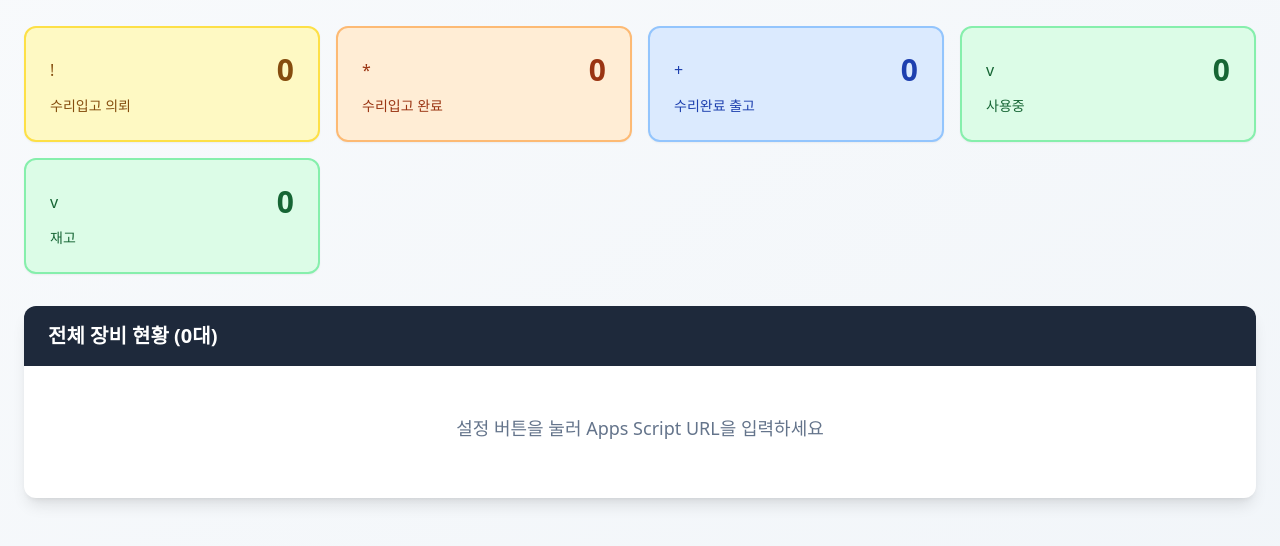
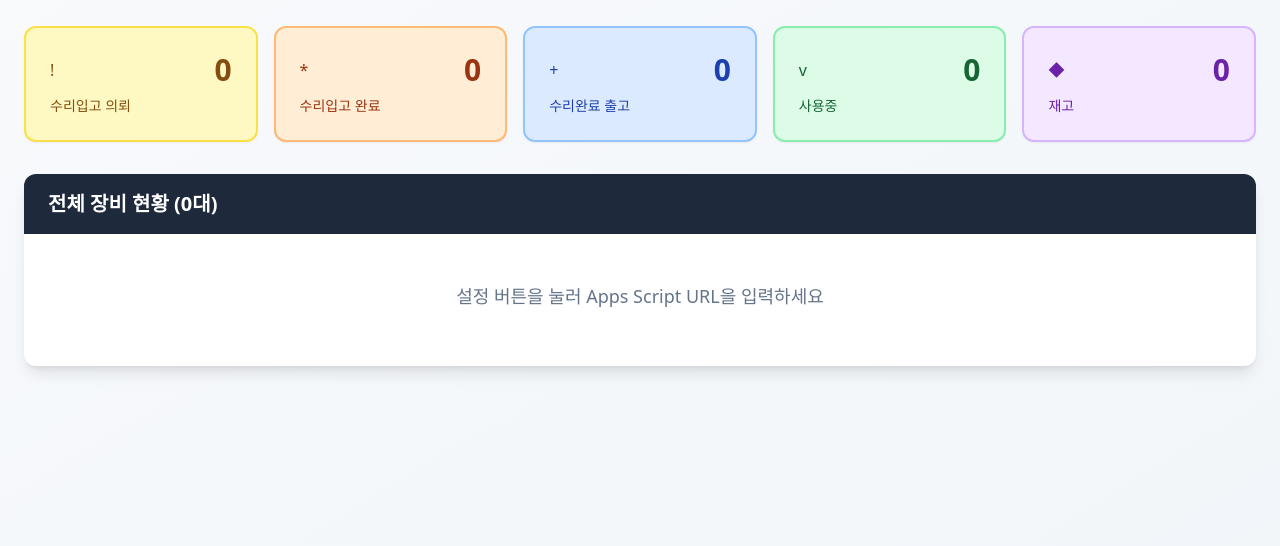
Before and after one commit to sparklebs3029-sudo/project1, a plain HTML site: page index.html in a window 1280 px wide. Shown: the part 70-616 px from the top of the page. Drawn offline with nearby package versions, Linux system fonts and the light colour scheme.

Commit message:
Update index.html

```diff
--- a/index.html
+++ b/index.html
@@ -54,7 +54,7 @@
 
         <div id="errorMessage" class="mb-6 p-4 bg-red-50 border-2 border-red-200 rounded-lg text-red-700 hidden"></div>
 
-        <div class="grid grid-cols-1 md:grid-cols-4 gap-4 mb-8">
+        <div class="grid grid-cols-1 md:grid-cols-5 gap-4 mb-8">
             <div class="bg-yellow-100 text-yellow-800 border-2 border-yellow-300 rounded-xl p-6 shadow-sm">
                 <div class="flex items-center justify-between mb-2">
                     <span>!</span>
@@ -86,10 +86,11 @@
                 </div>
                 <p class="font-medium text-sm">사용중</p>
             </div>
-            <div class="bg-green-100 text-green-800 border-2 border-green-300 rounded-xl p-6 shadow-sm">
+
+            <div class="bg-purple-100 text-purple-800 border-2 border-purple-300 rounded-xl p-6 shadow-sm">
                 <div class="flex items-center justify-between mb-2">
-                    <span>v</span>
-                    <span id="count-inuse" class="text-3xl font-bold">0</span>
+                    <span>◆</span>
+                    <span id="count-stock" class="text-3xl font-bold">0</span>
                 </div>
                 <p class="font-medium text-sm">재고</p>
             </div>
@@ -129,7 +130,8 @@
             '수리입고 의뢰': { color: 'bg-yellow-100 text-yellow-800 border-yellow-300', icon: '!' },
             '수리입고 완료': { color: 'bg-orange-100 text-orange-800 border-orange-300', icon: '*' },
             '수리완료 출고': { color: 'bg-blue-100 text-blue-800 border-blue-300', icon: '+' },
-            '사용중': { color: 'bg-green-100 text-green-800 border-green-300', icon: 'v' }
+            '사용중': { color: 'bg-green-100 text-green-800 border-green-300', icon: 'v' },
+            '재고': { color: 'bg-purple-100 text-purple-800 border-purple-300', icon: '◆' }
         };
 
         function loadSettings() {
@@ -221,7 +223,7 @@
                 '수리입고 완료': 0,
                 '수리완료 출고': 0,
                 '사용중': 0,
-                '재고' : 0
+                '재고': 0
             };
 
             for (var i = 0; i < data.length; i++) {
@@ -235,7 +237,7 @@
             document.getElementById('count-complete').textContent = summary['수리입고 완료'];
             document.getElementById('count-release').textContent = summary['수리완료 출고'];
             document.getElementById('count-inuse').textContent = summary['사용중'];
-            document.getElementById('count-inuse').textContent = summary['재고'];
+            document.getElementById('count-stock').textContent = summary['재고'];
             document.getElementById('totalCount').textContent = data.length;
 
             var tbody = document.getElementById('tableBody');
```
